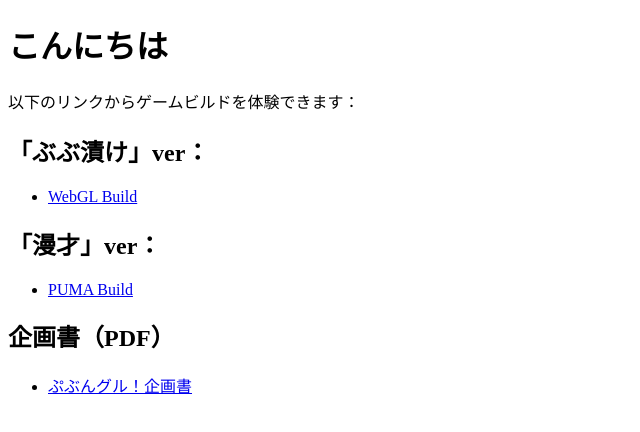
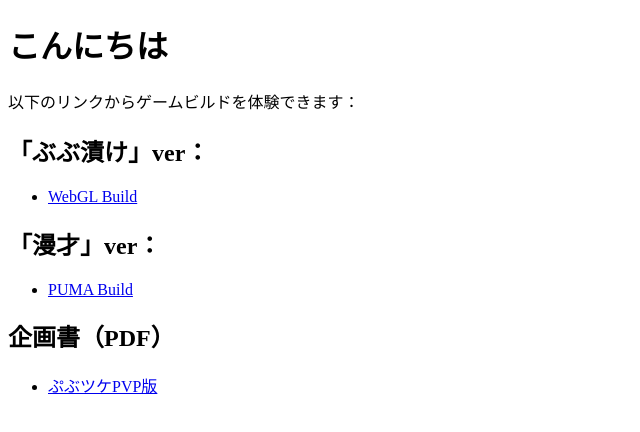
Before and after one commit to PABARTY/FIREBALL, a plain HTML site: page index.html in a window 1280 px wide. Shown: the full height of the page, 0-640 px from the left. Drawn offline with Linux system fonts and the light colour scheme.

Commit message:
Update index.html

```diff
--- a/index.html
+++ b/index.html
@@ -19,7 +19,7 @@
   </ul>
   <h2>企画書（PDF）</h2>
 <ul>
-  <li><a href="docs/pubunguru.pdf">ぷぶんグル！企画書</a></li>
+  <li><a href="docs/pubunguru.pdf">ぷぶツケPVP版</a></li>
 </ul>
 
 </body>
```
